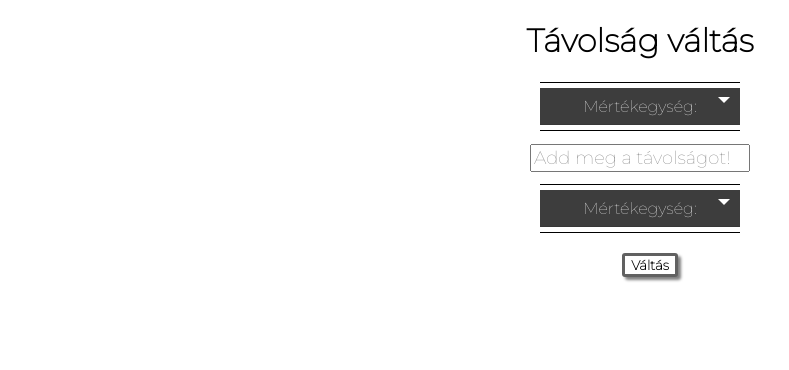
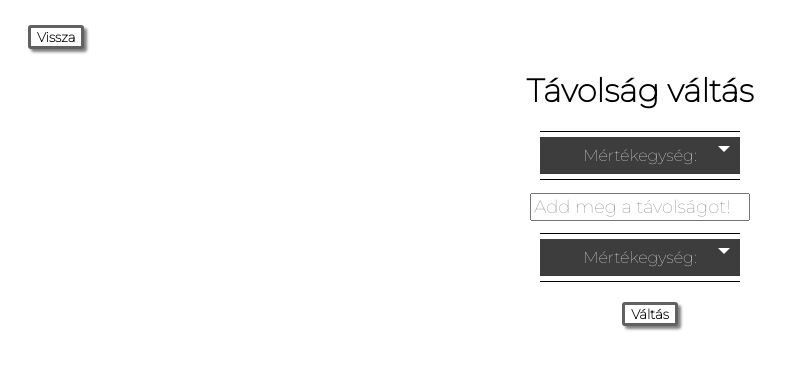
Before and after one commit to RolandHorvath/measure, a plain HTML site: page index.html in a window 1280 px wide. Shown: the whole page, without its empty margins (0-789 px from the left). Drawn offline with Linux system fonts and the light colour scheme.

Commit message:
vissza gomb

```diff
--- a/index.html
+++ b/index.html
@@ -16,8 +16,11 @@
 
 </head>
 <body>
+  <div class="container" style="margin-top:2%">
+    <button onclick="temp()" class="btn">Vissza</button>
+  </div>
+  <div class="container">
   <center><h1>Távolság váltás</h1></center>
-
   <center><div class="custom-select" style="width:200px; margin-top:1%;">
         <select id="select1">
           <option value="0">Mértékegység:</option>
@@ -49,7 +52,7 @@
       <center><div><h2 id="elso"></h2></div></center>
 
       <center><button class="btn" onclick="change()">Váltás</button></center>
-
+    </div>
 
       <script src="js/main.js"> </script>
       <script src="js/select.js"> </script>
--- a/js/main.js
+++ b/js/main.js
@@ -1,3 +1,6 @@
+function temp(){
+    window.open('https://remus1998.github.io/ConverterGatherer/',"_self")
+}
 function change(){
     var felvesz = document.getElementById('data').value;
 
```
